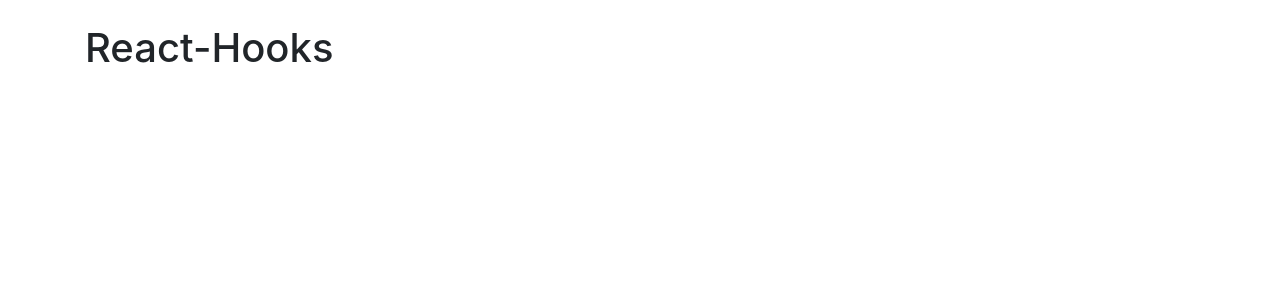
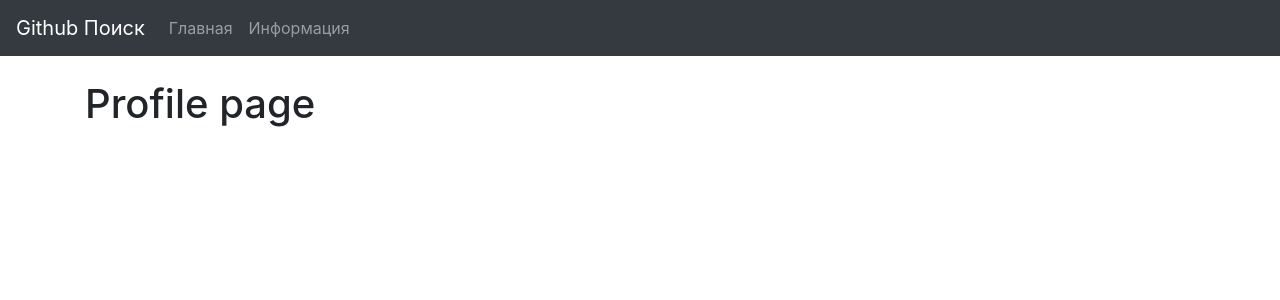
Before and after one commit to korolevpavel/udemy-react-hooks, a React (Create React App) app: page /profile/1 in a window 1280 px wide. Shown: the top 300 px of the page. Built offline with nearby package versions, Linux system fonts and the light colour scheme.

Commit message:
Add pages

```diff
--- a/package.json
+++ b/package.json
@@ -10,6 +10,7 @@
     "node-sass": "4.14.1",
     "react": "^17.0.1",
     "react-dom": "^17.0.1",
+    "react-router-dom": "^5.2.0",
     "react-scripts": "4.0.1",
     "web-vitals": "^0.2.4"
   },
--- a/src/App.js
+++ b/src/App.js
@@ -1,9 +1,23 @@
+import React from "react";
+import {BrowserRouter, Switch, Route} from "react-router-dom";
+import {Navbar} from "./components/Navbar";
+import {Home} from "./pages/Home";
+import {About} from "./pages/About";
+import {Profile} from "./pages/Profile";
+
 function App() {
-  return (
-    <div className="container pt-4">
-      <h1>React-Hooks</h1>
-    </div>
-  );
+    return (
+        <BrowserRouter>
+            <Navbar />
+            <div className="container pt-4">
+                <Switch>
+                    <Route path="/" exact component={Home}/>
+                    <Route path="/about" component={About}/>
+                    <Route path="/profile/:name" component={Profile}/>
+                </Switch>
+            </div>
+        </BrowserRouter>
+    );
 }
 
 export default App;
--- /dev/null
+++ b/src/components/Navbar.js
@@ -0,0 +1,18 @@
+import React from "react";
+import {NavLink} from "react-router-dom";
+
+export const Navbar = () => (
+    <nav className="navbar navbar-expand-lg navbar-dark bg-dark">
+        <div className="navbar-brand">
+            Github Поиск
+        </div>
+        <ul className="navbar-nav">
+            <li className="nav-item">
+                <NavLink exact to="/" className="nav-link">Главная</NavLink>
+            </li>
+            <li className="nav-item">
+                <NavLink to="/about" className="nav-link">Информация</NavLink>
+            </li>
+        </ul>
+    </nav>
+)
--- /dev/null
+++ b/src/pages/About.js
@@ -0,0 +1,10 @@
+import React from "react";
+
+export const About = () => {
+
+    return (
+        <div>
+            <h1>About page</h1>
+        </div>
+    )
+}
--- /dev/null
+++ b/src/pages/Home.js
@@ -0,0 +1,10 @@
+import React from "react";
+
+export const Home = () => {
+
+    return (
+        <div>
+            <h1>Home page</h1>
+        </div>
+    )
+}
--- /dev/null
+++ b/src/pages/Profile.js
@@ -0,0 +1,10 @@
+import React from "react";
+
+export const Profile = () => {
+
+    return (
+        <div>
+            <h1>Profile page</h1>
+        </div>
+    )
+}
```
Also changed, not shown: 1 other file (tests, documents, lock files or other folders).
